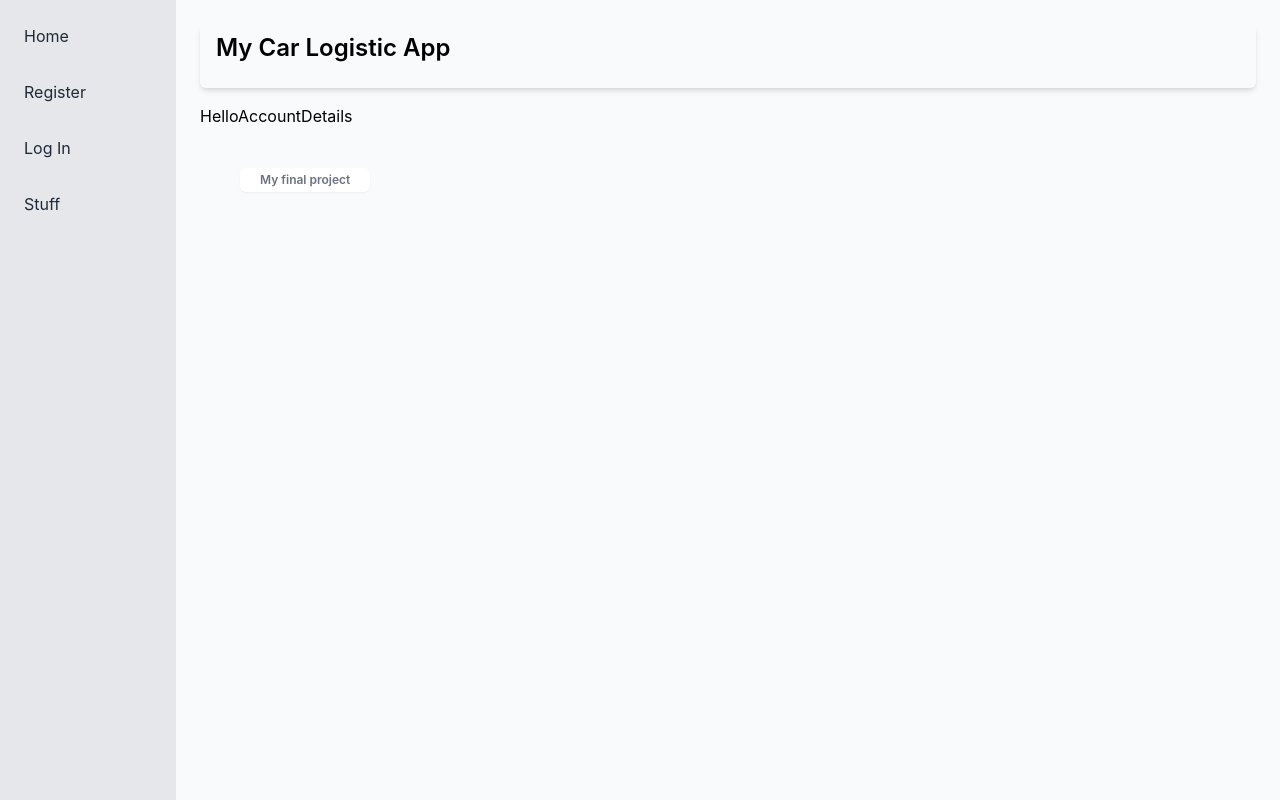
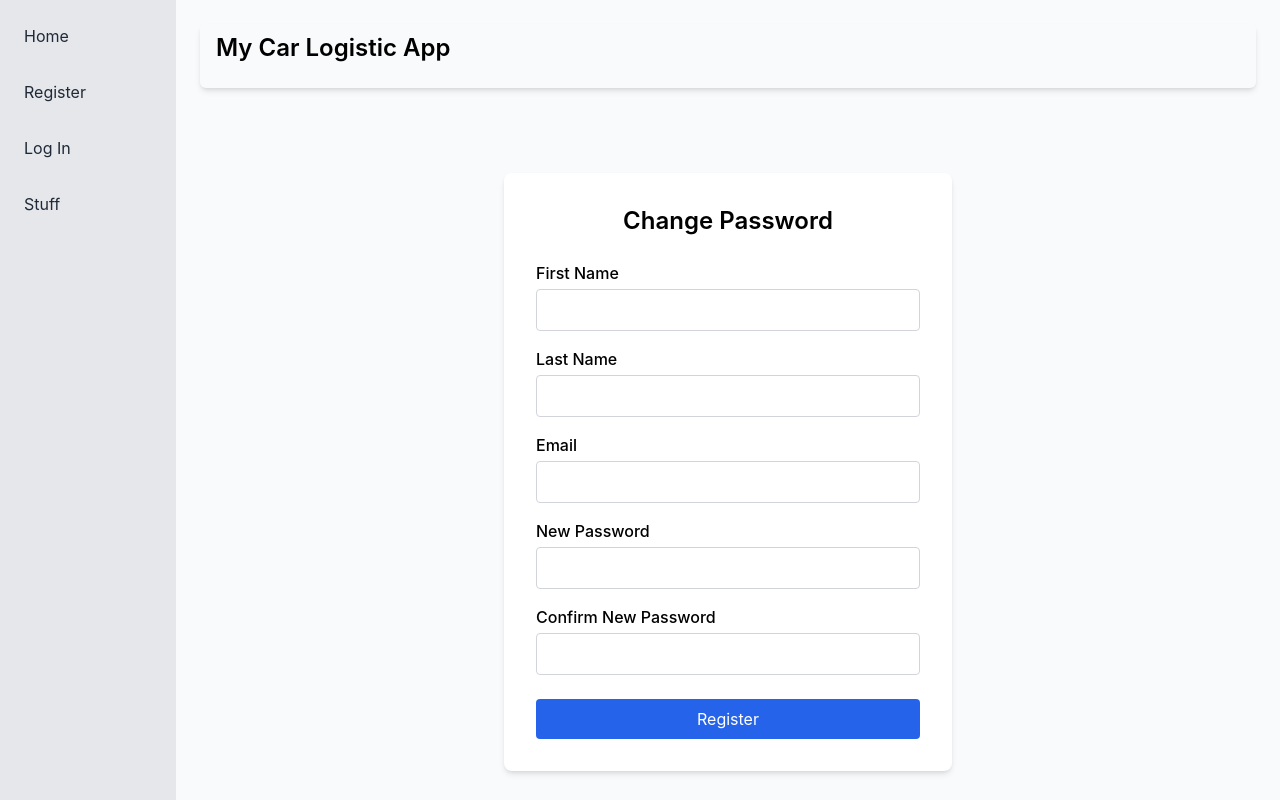
Before and after one commit to EdwardN93/react-final-project, a React (Vite) app: page /change-account-details in a window 1280 px wide. Shown: the top 800 px of the page. Built offline with nearby package versions, Linux system fonts and the light colour scheme.

Commit message:
User can now change his account first name and last name

```diff
--- a/db.json
+++ b/db.json
@@ -38,9 +38,9 @@
     },
     {
       "email": "ed@edd.ed",
-      "password": "$2a$10$Mi5suQ/0ZYpZfOVcvg4lBuS8h0PiTjCCnJUfWys6uB1Pib8YM9F6.",
-      "firstName": "Edwart",
-      "lastName": "Nedelcu",
+      "password": "$2a$10$fXiaa/bbot6lTFRfRODLTek9dFSn/CGDC4HyMYS5RRiHOMVVvbC/.",
+      "firstName": "Edwarrr",
+      "lastName": "Deaarr",
       "id": 6
     }
   ],
--- a/src/Components/Account/ChangeAccountDetails/ChangeAccountDetails.tsx
+++ b/src/Components/Account/ChangeAccountDetails/ChangeAccountDetails.tsx
@@ -1,7 +1,161 @@
+import { FormEvent, useEffect, useState } from "react";
+import { getCurrentUser, getAccessToken } from "../../routes/auth/Login/utils";
 export function ChangeAccountDetails() {
+  /*
+   * Preluare date cont server
+   * afisare date curente preluate
+   * modificare date
+   * confirmare cu email si pass inainte de trimitere
+   * trimitere date noi la server
+   * confirmam datele cu succes
+   */
+
+  type User = {
+    email: string;
+    firstName: string;
+    lastName: string;
+    id: number;
+  };
+
+  const [getUser, setGetUser] = useState<null | User>();
+
+  async function onEditChange(e: FormEvent<HTMLFormElement>) {
+    e.preventDefault();
+    console.log(e.target);
+    console.log(getUser);
+
+    const formData = e.currentTarget;
+    const { firstName, lastName, email, password, reTypePassword } = formData;
+
+    if (
+      (password as HTMLInputElement).value !==
+      (reTypePassword as HTMLInputElement).value
+    ) {
+      alert("Passwords don't match");
+      return;
+    }
+
+    const user = {
+      firstName: (firstName as HTMLInputElement).value,
+      lastName: (lastName as HTMLInputElement).value,
+      email: (email as HTMLInputElement).value,
+      password: (password as HTMLInputElement).value,
+    };
+
+    try {
+      const response = await fetch(
+        `http://localhost:3000/users/${getUser?.id}`,
+        {
+          method: "PATCH",
+          headers: {
+            "Content-Type": "application/json",
+            Authorization: `Bearer ${getAccessToken()}`,
+          },
+          body: JSON.stringify(user),
+        }
+      );
+
+      const payload = await response.json();
+
+      if (!response.ok) {
+        throw new Error(`Error: ${JSON.stringify(payload)}`);
+      }
+
+      alert("Your account details changed successfuly !");
+    } catch (error: any) {
+      console.log("Network or server error:", error.message);
+      alert(error.message);
+    }
+  }
+  useEffect(() => {
+    setGetUser(getCurrentUser);
+  }, []);
+
   return (
-    <div>
-      <p>HelloAccountDetails</p>
+    <div className="flex justify-center items-center min-h-screen px-4 mb-10 flex-col ">
+      <form
+        onSubmit={onEditChange}
+        className="bg-white p-8 rounded-lg shadow-md w-full max-w-md mb-10"
+      >
+        <h2 className="text-2xl font-semibold mb-6 text-center">
+          Change Password
+        </h2>
+
+        <div className="mb-4">
+          <label htmlFor="firstName" className="block mb-1 font-medium">
+            First Name
+          </label>
+          <input
+            type="text"
+            id="firstName"
+            name="firstName"
+            className="w-full border border-gray-300 rounded px-3 py-2 focus:outline-none focus:ring focus:ring-blue-400"
+          />
+        </div>
+
+        <div className="mb-4">
+          <label htmlFor="lastName" className="block mb-1 font-medium">
+            Last Name
+          </label>
+          <input
+            type="text"
+            id="lastName"
+            name="lastName"
+            className="w-full border border-gray-300 rounded px-3 py-2 focus:outline-none focus:ring focus:ring-blue-400"
+          />
+        </div>
+
+        <div className="mb-4">
+          <label htmlFor="email" className="block mb-1 font-medium">
+            Email
+          </label>
+          <input
+            type="email"
+            id="email"
+            name="email"
+            className="w-full border border-gray-300 rounded px-3 py-2 focus:outline-none focus:ring focus:ring-blue-400"
+          />
+        </div>
+
+        <div className="mb-4">
+          <label htmlFor="password" className="block mb-1 font-medium">
+            New Password
+          </label>
+          <input
+            type="password"
+            id="password"
+            name="password"
+            className="w-full border border-gray-300 rounded px-3 py-2 focus:outline-none focus:ring focus:ring-blue-400"
+          />
+        </div>
+
+        <div className="mb-6">
+          <label htmlFor="reTypePassword" className="block mb-1 font-medium">
+            Confirm New Password
+          </label>
+          <input
+            type="password"
+            id="reTypePassword"
+            name="reTypePassword"
+            className="w-full border border-gray-300 rounded px-3 py-2 focus:outline-none focus:ring focus:ring-blue-400"
+          />
+        </div>
+
+        <button
+          type="submit"
+          className="w-full bg-blue-600 text-white py-2 rounded hover:bg-blue-700 transition"
+        >
+          Register
+        </button>
+      </form>
+      <div className="">
+        <p>
+          Already have an account? Log in{" "}
+          <span className="text-blue-600 hover:cursor-pointer md:text-center">
+            HERE
+          </span>
+        </p>
+      </div>
     </div>
   );
 }
```
